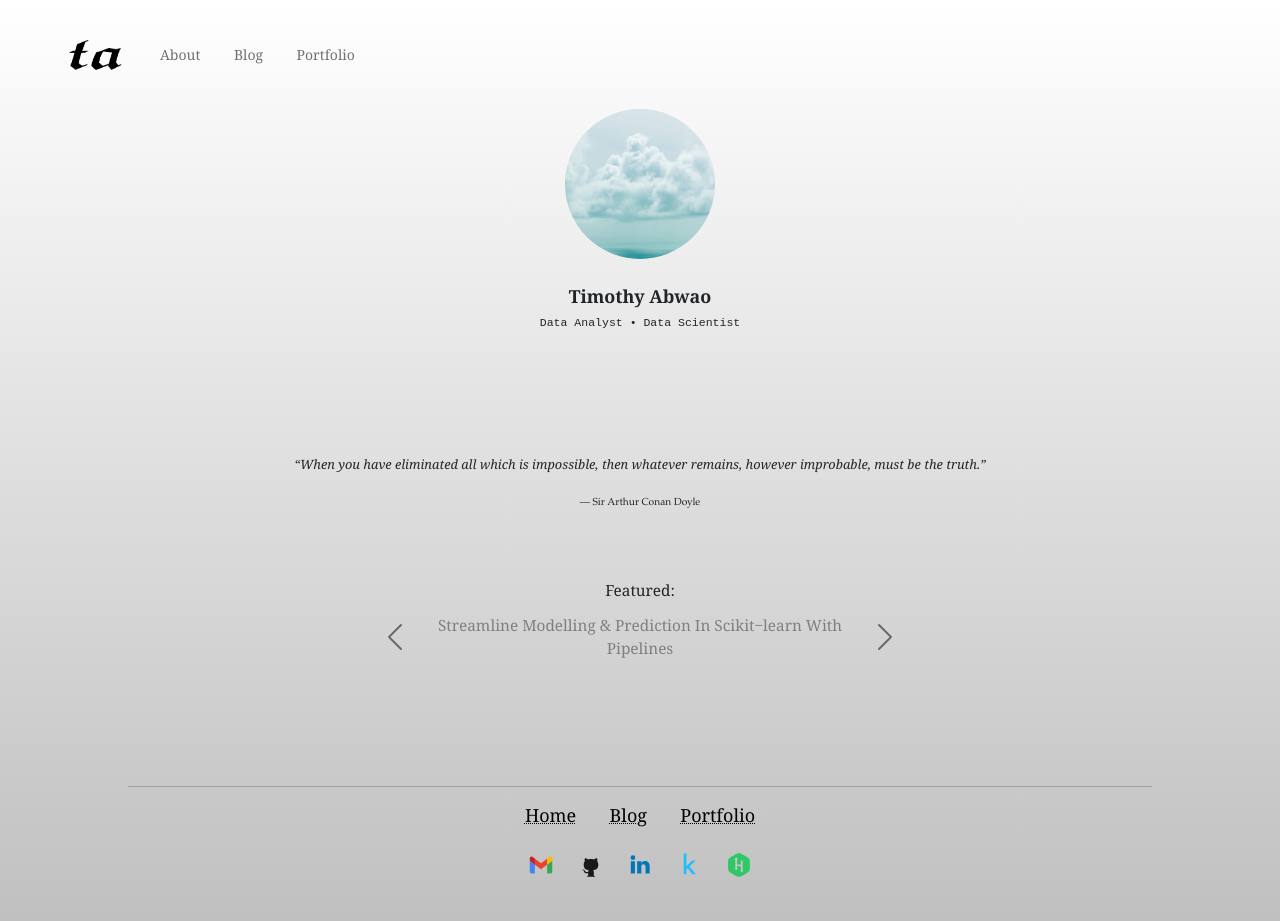
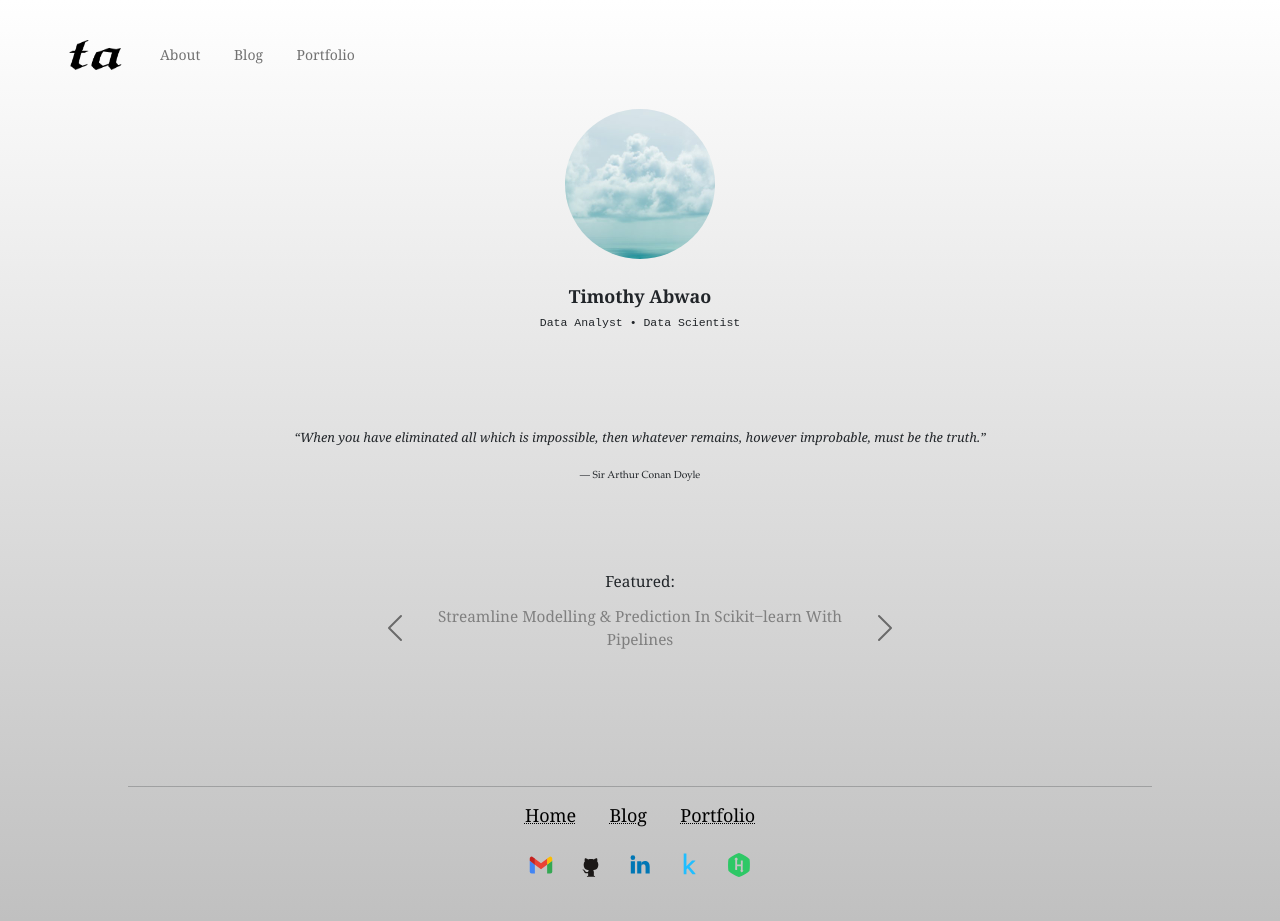
Before and after one commit to Tim-Abwao/tim-abwao.github.io, a Jekyll site: the page built from index.html, in a window 1280 px wide. Built offline with Jekyll 4.4.1, drawn with Linux system fonts in a browser that asks for light colours.

Commit message:
Tweak homepage appearance on desktops

```diff
--- a/assets/css/home.sass
+++ b/assets/css/home.sass
@@ -73,7 +73,7 @@ body
     margin-top: 2%
 
   .quote
-    margin: 14vh auto 8vh
+    margin: 11vh auto 10vh
 
   .featured-articles
     margin: 3vh auto 1vh
```
